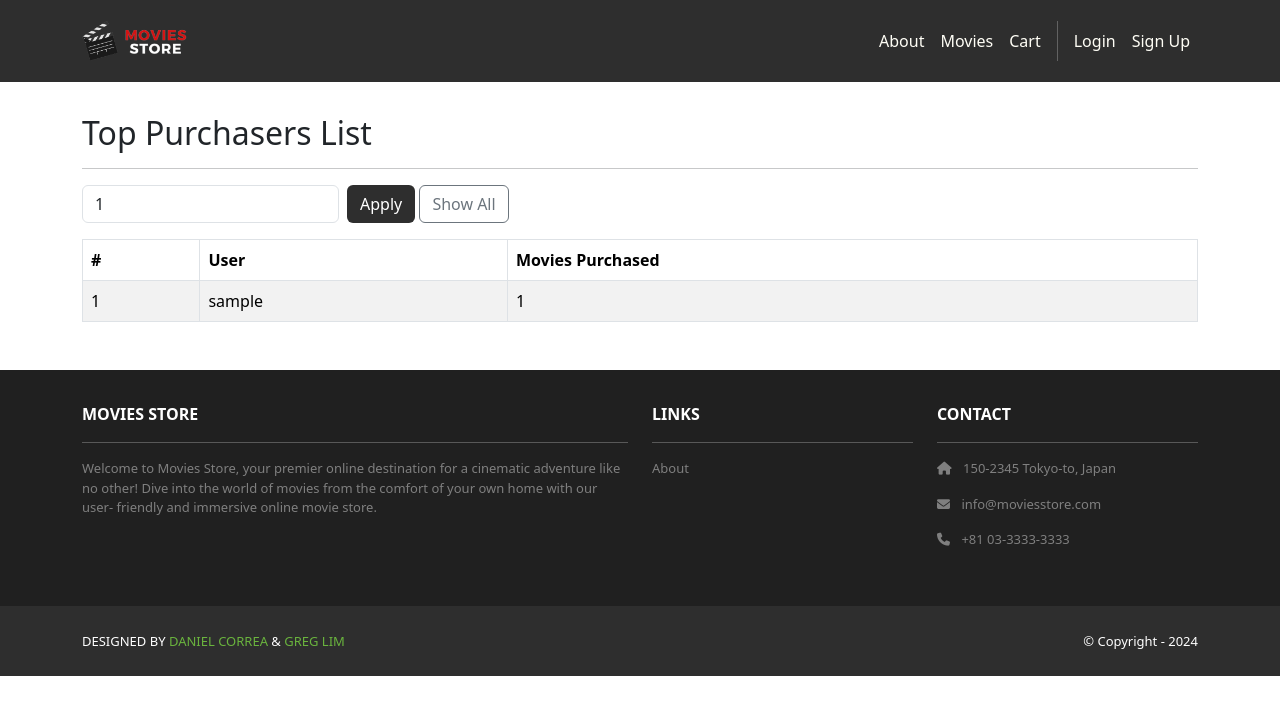
After one commit to RomeerDhillon/moviesstore, a Django app: template movies/templates/movies/top_purchasers_list.html in a window 1280 px wide. The commit adds this page. Shown: the top 715 px of the page. Run offline with Django 5.2, Linux system fonts and the light colour scheme; the template is opened without the code that fills it: most values are stand-ins (such as "Sample title", 1, 10 or a date in 2020); some libraries are stand-ins or nearby versions.

Commit message:
Add Story 6: admin top purchasers list

```diff
--- /dev/null
+++ b/movies/templates/movies/top_purchasers_list.html
@@ -0,0 +1,50 @@
+{% extends 'base.html' %}
+
+{% block content %}
+<div class="p-3">
+    <div class="container">
+        <div class="row mt-3">
+            <div class="col mx-auto mb-3">
+                <h2>Top Purchasers List</h2>
+                <hr />
+
+                <form method="GET" class="row g-2 mb-3">
+                    <div class="col-auto">
+                        <input type="number" name="size" min="1" class="form-control"
+                               placeholder="List size (blank = all)"
+                               value="{{ template_data.size }}">
+                    </div>
+                    <div class="col-auto">
+                        <button type="submit" class="btn bg-dark text-white">Apply</button>
+                        <a href="{% url 'movies.top_purchasers_list' %}" class="btn btn-outline-secondary">Show All</a>
+                    </div>
+                </form>
+
+                {% if template_data.users %}
+                <table class="table table-bordered table-striped">
+                    <thead>
+                        <tr>
+                            <th>#</th>
+                            <th>User</th>
+                            <th>Movies Purchased</th>
+                        </tr>
+                    </thead>
+                    <tbody>
+                        {% for u in template_data.users %}
+                        <tr>
+                            <td>{{ forloop.counter }}</td>
+                            <td>{{  u.username  }}</td>
+                            <td>{{  u.count }}</td>
+                        </tr>
+                        {% endfor %}
+                    </tbody>
+                </table>
+                {% else %}
+                <p>No users yet.</p>
+                {% endif %}
+
+            </div>
+        </div>
+    </div>
+</div>
+{% endblock content %}
--- a/movies/urls.py
+++ b/movies/urls.py
@@ -11,5 +11,6 @@ urlpatterns = [
     path('top-movies/', views.top_movies, name='movies.top_movies'),
     path('top-purchasers/', views.top_purchaser, name='movies.top_purchaser'),
     path('<int:id>/rate/', views.rate_movie, name='movies.rate_movie'),
+    path('top-purchasers-list/', views.top_purchasers_list, name='movies.top_purchasers_list'),
 
 ]
--- a/moviesstore/templates/base.html
+++ b/moviesstore/templates/base.html
@@ -71,6 +71,8 @@
               href="{% url 'movies.top_movies' %}">Top Movies</a>
               <a class = "nav-link"
               href="{% url 'movies.top_purchaser' %}">Top Purchaser</a>
+              <a class = "nav-link"
+              href="{% url 'movies.top_purchasers_list' %}">Top Purchasers List</a>
 
             {% endif %}
           </div>
```
Also changed, not shown: movies/views.py (+28 -0 lines).
